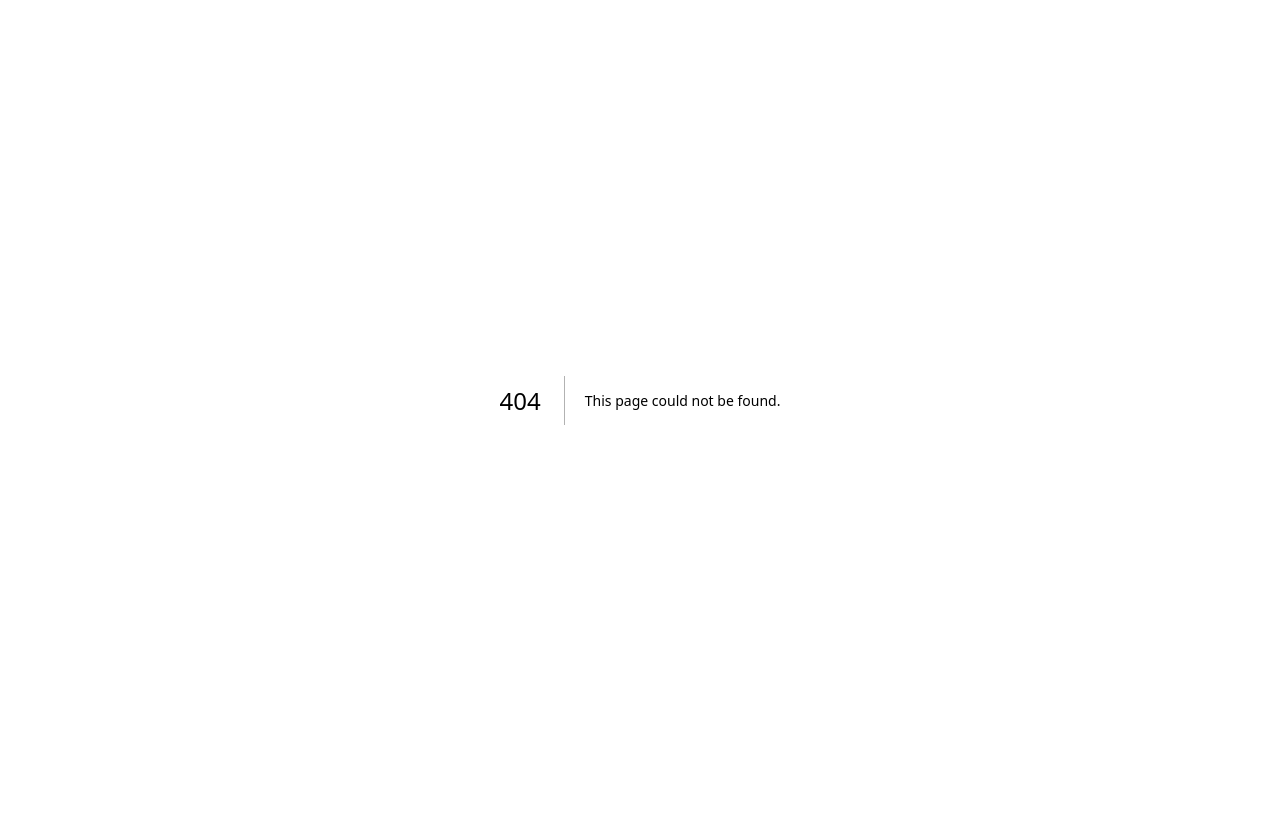
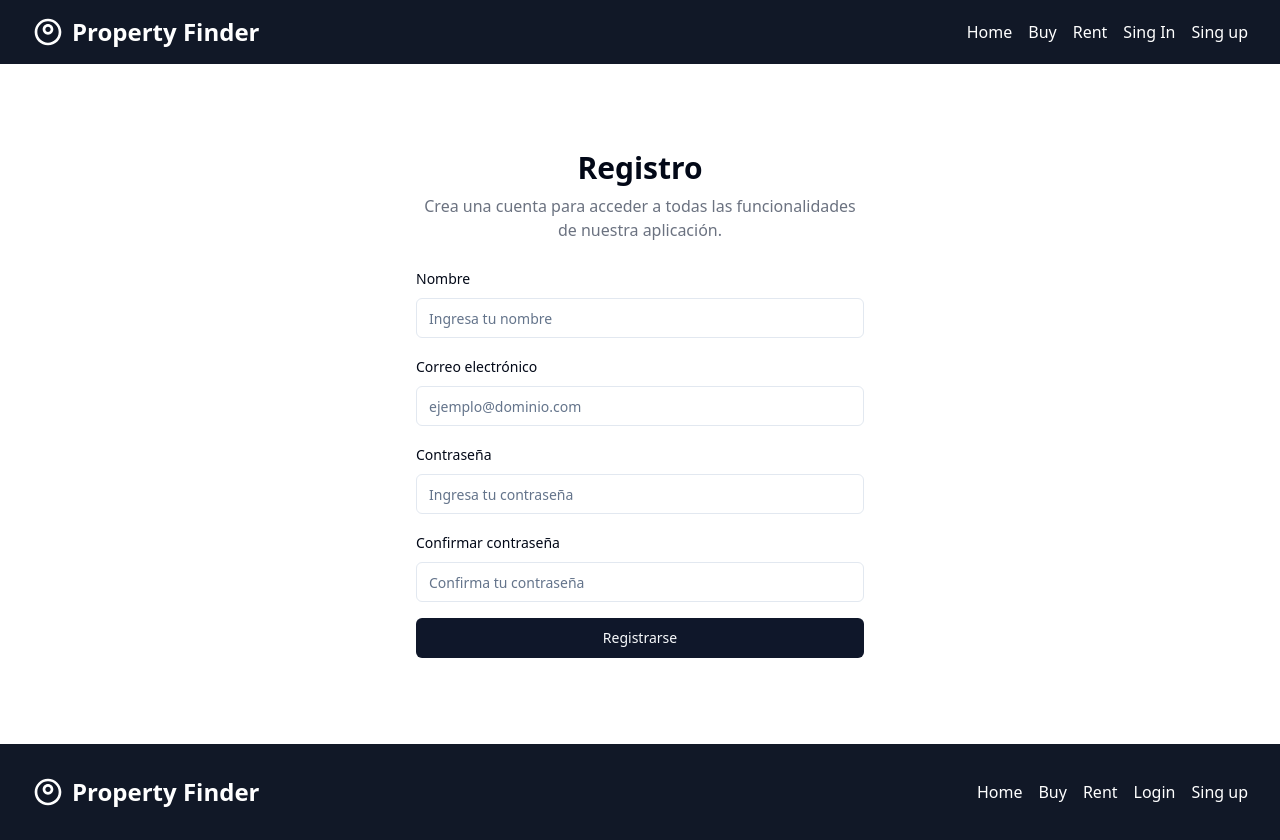
Before and after one commit to kervisvasquez1993/frontend-renta, a Next.js app: page /register in a window 1280 px wide. Before the commit this address had no page. Before the commit the page ends 800 px from the top, so only its background shows below. Built offline with nearby package versions, Linux system fonts and the light colour scheme.

Commit message:
add view in login and register

```diff
--- a/package.json
+++ b/package.json
@@ -9,6 +9,7 @@
     "lint": "next lint"
   },
   "dependencies": {
+    "@radix-ui/react-label": "^2.0.2",
     "@radix-ui/react-slot": "^1.0.2",
     "axios": "^1.6.8",
     "class-variance-authority": "^0.7.0",
--- a/src/components/layout/header.tsx
+++ b/src/components/layout/header.tsx
@@ -1,3 +1,4 @@
+import Link from "next/link";
 import React from "react";
 
 export const Header = () => {
@@ -20,7 +21,9 @@ export const Header = () => {
               fill="currentColor"
             />
           </svg>
-          <span className="text-2xl font-bold">Property Finder</span>
+          <Link href={"/"} className="text-2xl font-bold">
+            Property Finder
+          </Link>
         </div>
         <nav>
           <ul className="flex space-x-4">
@@ -39,15 +42,13 @@ export const Header = () => {
                 Rent
               </a>
             </li>
+            <Link href={"/login"} className="hover:text-gray-400">
+              Sing In
+            </Link>
             <li>
-              <a className="hover:text-gray-400" href="#">
-                Login
-              </a>
-            </li>
-            <li>
-              <a className="hover:text-gray-400" href="#">
+              <Link href={"/register"} className="hover:text-gray-400">
                 Sing up
-              </a>
+              </Link>
             </li>
           </ul>
         </nav>
--- a/src/components/shared/main.tsx
+++ b/src/components/shared/main.tsx
@@ -8,8 +8,9 @@ export const Main = ({ children, title = "Featured Properties" }: Props) => {
     <section className="py-12">
       <div className="container mx-auto">
         <h2 className="text-3xl font-bold mb-8">{title}</h2>
-        <div className="grid grid-cols-1 sm:grid-cols-2 md:grid-cols-3 lg:grid-cols-4 gap-8"></div>
-        {children}
+        <div className="grid grid-cols-1 sm:grid-cols-2 md:grid-cols-3 lg:grid-cols-4 gap-8">
+          {children}
+        </div>
       </div>
     </section>
   );
--- a/src/components/ui/card.tsx
+++ b/src/components/ui/card.tsx
@@ -1,14 +1,19 @@
 import React from "react";
 import { Button } from "./button";
-
-export const Card = () => {
+import Image from "next/image";
+interface Props {
+  nombre: string;
+  precio: string;
+  imagen: string;
+}
+export const Card = ({ nombre, precio, imagen }: Props) => {
   return (
     <div className="bg-white rounded-lg shadow-md overflow-hidden">
       <img
         alt="Property 1"
         className="w-full h-48 object-cover"
         height={250}
-        src="/placeholder.svg"
+        src={imagen}
         style={{
           aspectRatio: "400/250",
           objectFit: "cover",
@@ -16,10 +21,10 @@ export const Card = () => {
         width={400}
       />
       <div className="p-4">
-        <h3 className="text-xl font-bold mb-2">Luxury Apartment</h3>
-        <p className="text-gray-600 mb-4">$2,500/month</p>
+        <h3 className="text-xl font-bold mb-2">{nombre}</h3>
+        <p className="text-gray-600 mb-4">{precio}/month</p>
         <div className="flex justify-between items-center">
-          <Button variant="primary">View Details</Button>
+          <Button variant="outline">View Details</Button>
           <Button variant="outline">Rent</Button>
         </div>
       </div>
--- /dev/null
+++ b/src/components/ui/input.tsx
@@ -0,0 +1,25 @@
+import * as React from "react"
+
+import { cn } from "@/lib/utils"
+
+export interface InputProps
+  extends React.InputHTMLAttributes<HTMLInputElement> {}
+
+const Input = React.forwardRef<HTMLInputElement, InputProps>(
+  ({ className, type, ...props }, ref) => {
+    return (
+      <input
+        type={type}
+        className={cn(
+          "flex h-10 w-full rounded-md border border-input bg-background px-3 py-2 text-sm ring-offset-background file:border-0 file:bg-transparent file:text-sm file:font-medium placeholder:text-muted-foreground focus-visible:outline-none focus-visible:ring-2 focus-visible:ring-ring focus-visible:ring-offset-2 disabled:cursor-not-allowed disabled:opacity-50",
+          className
+        )}
+        ref={ref}
+        {...props}
+      />
+    )
+  }
+)
+Input.displayName = "Input"
+
+export { Input }
--- /dev/null
+++ b/src/components/ui/label.tsx
@@ -0,0 +1,24 @@
+import * as React from "react"
+import * as LabelPrimitive from "@radix-ui/react-label"
+import { cva, type VariantProps } from "class-variance-authority"
+
+import { cn } from "@/lib/utils"
+
+const labelVariants = cva(
+  "text-sm font-medium leading-none peer-disabled:cursor-not-allowed peer-disabled:opacity-70"
+)
+
+const Label = React.forwardRef<
+  React.ElementRef<typeof LabelPrimitive.Root>,
+  React.ComponentPropsWithoutRef<typeof LabelPrimitive.Root> &
+    VariantProps<typeof labelVariants>
+>(({ className, ...props }, ref) => (
+  <LabelPrimitive.Root
+    ref={ref}
+    className={cn(labelVariants(), className)}
+    {...props}
+  />
+))
+Label.displayName = LabelPrimitive.Root.displayName
+
+export { Label }
--- a/src/pages/index.tsx
+++ b/src/pages/index.tsx
@@ -16,10 +16,19 @@ import { Card } from "@/components/ui/card";
 import { Header } from "@/components/layout/header";
 import { CarouselHeader } from "@/components/shared/CarouselHeader";
 import { useFetch } from "@/hooks/useFetch";
-import { useState } from "react";
+import { useEffect, useState } from "react";
+import { usePagePagination } from "@/store/usePagePagination.store";
+import { Skeleton } from "@/components/ui/skeleton";
+import { Inmueble } from "../interfaces/Inmueble";
 
 export default function Component() {
   const [page, setPage] = useState(1);
+  const totalPage = usePagePagination((state) => state.totalPage);
+  const lastPageState = usePagePagination((state) => state.lastPage);
+  const currentPageState = usePagePagination((state) => state.currentPage);
+  const setTotalPage = usePagePagination((state) => state.setTotalPage);
+  const setLastPage = usePagePagination((state) => state.setLastPage);
+  const setCurrentPage = usePagePagination((state) => state.setCurrentPage);
   const { data, isLoading } = useFetch(`/api/inmuebles?page=${page}`);
   const { total, currentPage, lastPage, data: inmuebleData } = data || {};
   const nextPage = () => {
@@ -29,6 +38,18 @@ export default function Component() {
   const prevPage = () => {
     setPage((prevPage) => Math.max(prevPage - 1, 1));
   };
+
+  useEffect(() => {
+    if (total) {
+      setTotalPage(total);
+    }
+    if (currentPage) {
+      setCurrentPage(currentPage);
+    }
+    if (lastPage) {
+      setLastPage(lastPage);
+    }
+  }, [total, currentPage, lastPage, inmuebleData]);
   console.log(inmuebleData);
   return (
     <>
@@ -36,10 +57,25 @@ export default function Component() {
       <main>
         <CarouselHeader />
         <Main>
-          {
-
-          }
-          <Card />
+          {isLoading ? (
+            <>
+              <Skeleton />
+              <Skeleton />
+              <Skeleton />
+              <Skeleton />
+              <Skeleton />
+              <Skeleton />
+            </>
+          ) : (
+            inmuebleData.map((inmueble: Inmueble) => (
+              <Card
+                key={inmueble.id}
+                nombre={inmueble.nombre}
+                precio={inmueble.precio}
+                imagen={inmueble.imagen}
+              />
+            ))
+          )}
         </Main>
       </main>
       <Footer />
--- /dev/null
+++ b/src/pages/login.tsx
@@ -0,0 +1,57 @@
+import { Footer } from "@/components/layout/footer";
+import { Header } from "@/components/layout/header";
+import { Button } from "@/components/ui/button";
+import { Input } from "@/components/ui/input";
+import { Label } from "@radix-ui/react-label";
+
+export default function Component() {
+  return (
+    <>
+      <Header />
+      <div className="flex h-[85vh] items-center justify-center bg-gray-100 py-12 px-4 sm:px-6 lg:px-8 dark:bg-gray-950">
+        <div className="w-full max-w-md space-y-8">
+          <div>
+            <h2 className="mt-6 text-center text-3xl font-bold tracking-tight text-gray-900 dark:text-gray-50">
+              Sign in to your account
+            </h2>
+          </div>
+          <form action="#" className="space-y-6" method="POST">
+            <div className="space-y-2">
+              <Label htmlFor="email">Correo electrónico</Label>
+              <Input
+                id="email"
+                placeholder="ejemplo@dominio.com"
+                required
+                type="email"
+              />
+            </div>
+            <div className="space-y-2">
+              <Label htmlFor="password">Contraseña</Label>
+              <Input
+                id="password"
+                placeholder="Ingresa tu contraseña"
+                required
+                type="password"
+              />
+            </div>
+            <div>
+
+              <Button className="w-full" type="submit">
+                Sign in
+              </Button>
+            </div>
+          </form>
+          <div className="text-center text-sm text-gray-500 dark:text-gray-400">
+            <a
+              className="font-medium text-indigo-600 hover:text-indigo-500 dark:text-indigo-500 dark:hover:text-indigo-400"
+              href="#"
+            >
+              Forgot your password?
+            </a>
+          </div>
+        </div>
+      </div>
+      <Footer />
+    </>
+  );
+}
--- /dev/null
+++ b/src/pages/register.tsx
@@ -0,0 +1,61 @@
+import { Label } from "@/components/ui/label";
+import { Input } from "@/components/ui/input";
+import { Button } from "@/components/ui/button";
+import { Header } from "@/components/layout/header";
+import { Footer } from "@/components/layout/footer";
+
+export default function Component() {
+  return (
+    <>
+      <Header />
+      <section className="flex flex-col items-center justify-center  h-[85vh]">
+      <div className="mx-auto max-w-md space-y-6">
+        <div className="space-y-2 text-center">
+          <h1 className="text-3xl font-bold">Registro</h1>
+          <p className="text-gray-500 dark:text-gray-400">
+            Crea una cuenta para acceder a todas las funcionalidades de nuestra
+            aplicación.
+          </p>
+        </div>
+        <div className="space-y-4">
+          <div className="space-y-2">
+            <Label htmlFor="name">Nombre</Label>
+            <Input id="name" placeholder="Ingresa tu nombre" required />
+          </div>
+          <div className="space-y-2">
+            <Label htmlFor="email">Correo electrónico</Label>
+            <Input
+              id="email"
+              placeholder="ejemplo@dominio.com"
+              required
+              type="email"
+            />
+          </div>
+          <div className="space-y-2">
+            <Label htmlFor="password">Contraseña</Label>
+            <Input
+              id="password"
+              placeholder="Ingresa tu contraseña"
+              required
+              type="password"
+            />
+          </div>
+          <div className="space-y-2">
+            <Label htmlFor="confirm-password">Confirmar contraseña</Label>
+            <Input
+              id="confirm-password"
+              placeholder="Confirma tu contraseña"
+              required
+              type="password"
+            />
+          </div>
+          <Button className="w-full" type="submit">
+            Registrarse
+          </Button>
+        </div>
+      </div>
+      </section>
+      <Footer />
+    </>
+  );
+}
--- /dev/null
+++ b/src/store/usePagePagination.store.ts
@@ -0,0 +1,18 @@
+import { create } from "zustand";
+interface StatePagepagination {
+  totalPage: number;
+  lastPage: number;
+  currentPage: number;
+  setTotalPage: (value: number) => void;
+  setLastPage: (value: number) => void;
+  setCurrentPage: (value: number) => void;
+}
+
+export const usePagePagination = create<StatePagepagination>()((set) => ({
+  totalPage: 0,
+  lastPage: 0,
+  currentPage: 0,
+  setTotalPage: (value: number) => set({ totalPage: value }),
+  setLastPage: (value: number) => set({ lastPage: value }),
+  setCurrentPage: (value: number) => set({ currentPage: value }),
+}));
```
Also changed, not shown: src/components/ui/CustomInput.tsx (added), 1 other file (tests, documents, lock files or other folders).
